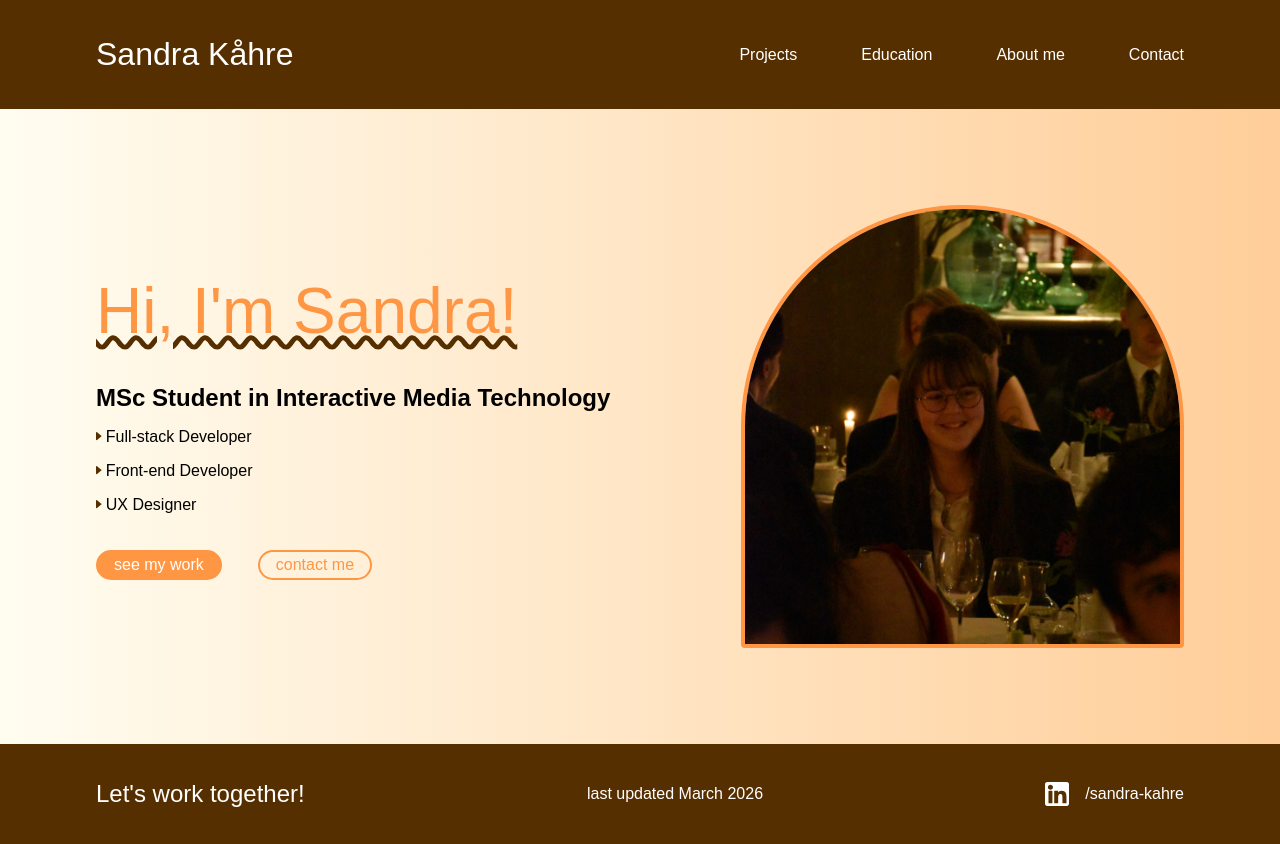
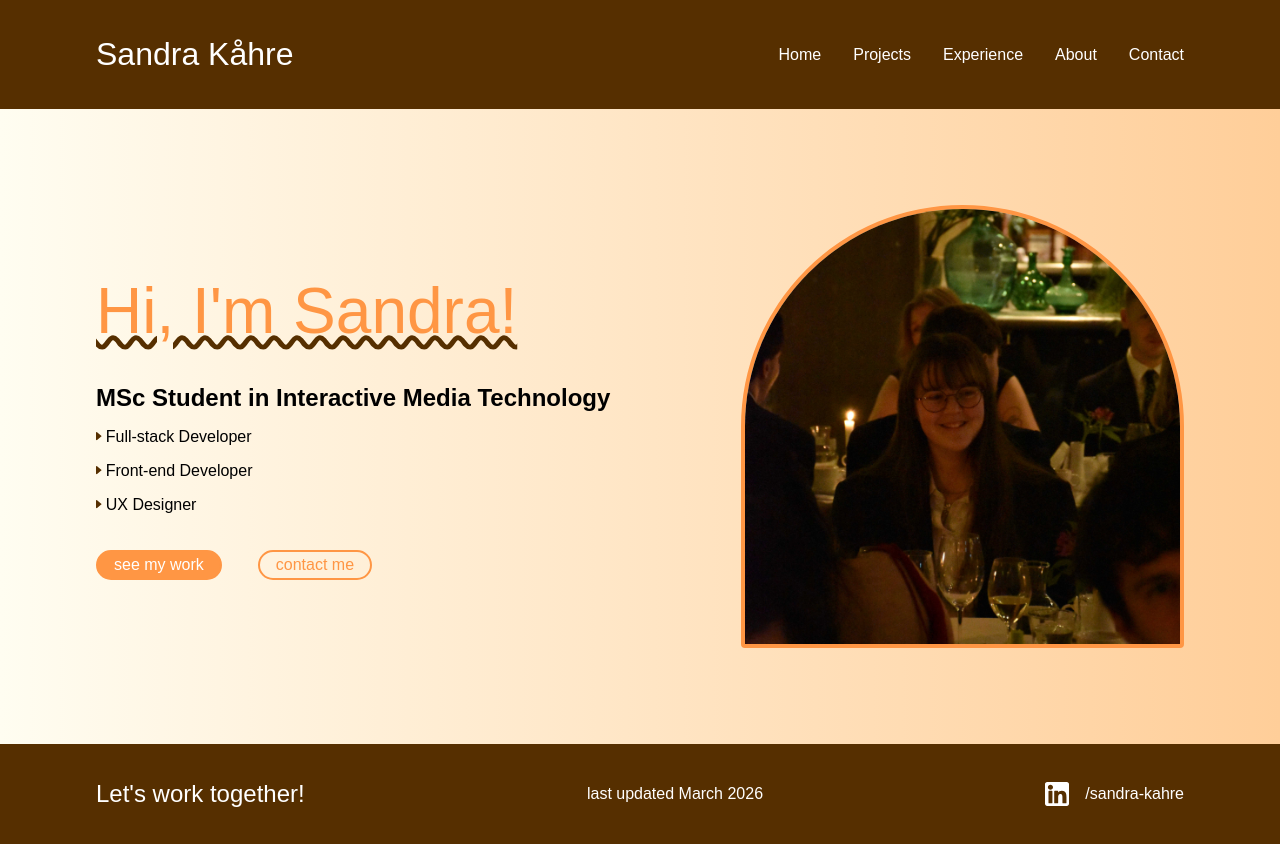
Before and after one commit to skahre/skahre.github.io, a React (Vite) app: page / in a window 1280 px wide. Built offline with nearby package versions, Linux system fonts and the light colour scheme; a web font is replaced by a local one.

Commit message:
add more responsivity

```diff
--- a/src/components/footer/footer.css
+++ b/src/components/footer/footer.css
@@ -17,7 +17,7 @@ footer {
   gap: 16px;
 }
 
-@media only screen and (min-width: 1536px) {
+@media only screen and (min-width: 2000px) {
   footer {
     padding: 48px 176px;
   }
--- a/src/components/navbar/mobileMenu.tsx
+++ b/src/components/navbar/mobileMenu.tsx
@@ -13,8 +13,8 @@ export default function MobileMenu({ onClick }: { onClick: () => void }) {
       <div className="navigation">
         <h2>Home</h2>
         <h2>Projects</h2>
-        <h2>Education</h2>
-        <h2>About me</h2>
+        <h2>Experience</h2>
+        <h2>About</h2>
         <h2>Contact</h2>
       </div>
     </div>
--- a/src/components/navbar/navbar.css
+++ b/src/components/navbar/navbar.css
@@ -16,20 +16,24 @@ nav {
 .nav-links {
   display: flex;
   flex-direction: row;
-  gap: 64px;
+  gap: 32px;
 }
 
 .hamburger-container {
   display: none;
 }
 
-@media only screen and (min-width: 1536px) {
+@media only screen and (min-width: 2000px) {
   nav {
     padding: 48px 176px;
   }
+
+  .nav-links {
+    gap: 64px;
+  }
 }
 
-@media only screen and (max-width: 768px) {
+@media only screen and (max-width: 880px) {
   nav {
     padding: 36px;
   }
--- a/src/components/navbar/navbar.tsx
+++ b/src/components/navbar/navbar.tsx
@@ -11,9 +11,10 @@ export default function Navbar() {
       <nav>
         <h2>Sandra Kåhre</h2>
         <span className="nav-links">
+          <h4>Home</h4>
           <h4>Projects</h4>
-          <h4>Education</h4>
-          <h4>About me</h4>
+          <h4>Experience</h4>
+          <h4>About</h4>
           <h4>Contact</h4>
         </span>
         {!isMobileMenuOpen && (
--- a/src/pages/homepage/hero.css
+++ b/src/pages/homepage/hero.css
@@ -57,7 +57,7 @@
   gap: 36px;
 }
 
-@media only screen and (min-width: 1536px) {
+@media only screen and (min-width: 2000px) {
   .hero {
     padding: 176px;
   }
--- a/src/style.css
+++ b/src/style.css
@@ -65,7 +65,7 @@ p {
 }
 
 /* Extra large devices such as desktops (1536px or more) */
-@media only screen and (min-width: 1536px) {
+@media only screen and (min-width: 2000px) {
   h1 {
     font-size: 128px;
   }
```
